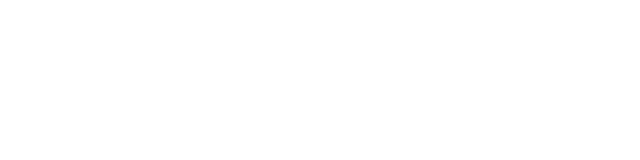
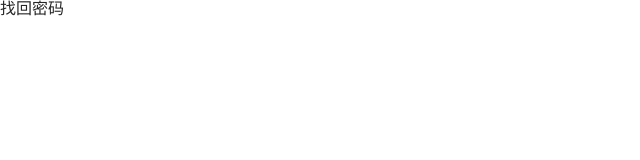
Before and after one commit to aq949342769/byte-training-camp---news-font, a Vue app: page /#/reset in a window 1280 px wide. Before the commit this address had no page. Shown: the top 160 px of the page, without its empty margins (0-640 px from the left). Built offline with nearby package versions, Linux system fonts and the light colour scheme.

Commit message:
路由搭建

```diff
--- /dev/null
+++ b/src/config/style/index.css
@@ -0,0 +1,2 @@
+@import './reset.css';
+@import '../../../node_modules/vant/lib/index.css';
--- /dev/null
+++ b/src/config/style/reset.css
@@ -0,0 +1,43 @@
+html, body, div, span, applet, object, iframe,
+h1, h2, h3, h4, h5, h6, p, blockquote, pre,
+a, abbr, acronym, address, big, cite, code,
+del, dfn, em, img, ins, kbd, q, s, samp,
+small, strike, strong, sub, sup, tt, var,
+b, u, i, center,
+dl, dt, dd, ol, ul, li,
+fieldset, form, label, legend,
+table, caption, tbody, tfoot, thead, tr, th, td,
+article, aside, canvas, details, embed,
+figure, figcaption, footer, header, hgroup,
+menu, nav, output, ruby, section, summary,
+time, mark, audio, video {
+	margin: 0;
+	padding: 0;
+	border: 0;
+	font-size: 100%;
+	font: inherit;
+	vertical-align: baseline;
+}
+/* HTML5 display-role reset for older browsers */
+article, aside, details, figcaption, figure,
+footer, header, hgroup, menu, nav, section {
+	display: block;
+}
+body {
+	line-height: 1;
+}
+ol, ul {
+	list-style: none;
+}
+blockquote, q {
+	quotes: none;
+}
+blockquote:before, blockquote:after,
+q:before, q:after {
+	content: '';
+	content: none;
+}
+table {
+	border-collapse: collapse;
+	border-spacing: 0;
+}
--- a/src/main.js
+++ b/src/main.js
@@ -3,7 +3,7 @@
 import router from './router'
 import store from './store'
 import { vant } from '@/config/vant.config.js'
-import 'vant/lib/index.css'
+import './config/style/index.css'
 
 const app = createApp(App)
 vant(app)
--- a/src/router/index.js
+++ b/src/router/index.js
@@ -1,17 +1,60 @@
-import { createRouter, createWebHashHistory } from 'vue-router'
-import News from '../views/news/index.vue'
+import { createRouter, createWebHashHistory } from "vue-router";
+
+import Home from "../views/home/index.vue";
+import Login from "../views/login/index.vue";
+import Register from "../views/register/index.vue";
+import Reset from "../views/reset/index.vue";
+import NewsDetail from "../views/news_detail/index.vue";
+import CommentDetail from "../views/comment_detail/index.vue";
+import My from "../views/my/index.vue";
+import Setting from "../views/setting/index.vue";
 
 const routes = [
   {
-    path: '/',
-    name: 'News',
-    component: News
+    path: "/",
+    name: "home",
+    component: Home,
   },
-]
+  {
+    path: "/login",
+    name: "login",
+    component: Login,
+  },
+  {
+    path: "/register",
+    name: "Register",
+    component: Register,
+  },
+  {
+    path: "/reset",
+    name: "Reset",
+    component: Reset,
+  },
+  {
+    path: "/news",
+    name: "NewsDetail",
+    component: NewsDetail,
+  },
+  {
+    path: "/comment",
+    name: "CommentDetail",
+    component: CommentDetail,
+  },
+  {
+    path: "/my",
+    name: "My",
+    component: My,
+  },
+  {
+    path: "/setting",
+    name: "Setting",
+    component: Setting,
+  },
+];
 
 const router = createRouter({
   history: createWebHashHistory(),
-  routes
-})
+  routes,
+});
 
-export default router
+export default router;
--- /dev/null
+++ b/src/views/comment_detail/index.vue
@@ -0,0 +1,13 @@
+<template>
+  评论详情
+</template>
+
+<script>
+export default {
+
+}
+</script>
+
+<style>
+
+</style>
--- /dev/null
+++ b/src/views/login/index.vue
@@ -0,0 +1,13 @@
+<template>
+  登陆
+</template>
+
+<script>
+export default {
+
+}
+</script>
+
+<style>
+
+</style>
--- /dev/null
+++ b/src/views/my/index.vue
@@ -0,0 +1,13 @@
+<template>
+  个人中心
+</template>
+
+<script>
+export default {
+
+}
+</script>
+
+<style>
+
+</style>
--- /dev/null
+++ b/src/views/news_detail/index.vue
@@ -0,0 +1,13 @@
+<template>
+  新闻详情
+</template>
+
+<script>
+export default {
+
+}
+</script>
+
+<style>
+
+</style>
--- /dev/null
+++ b/src/views/register/index.vue
@@ -0,0 +1,13 @@
+<template>
+  注册
+</template>
+
+<script>
+export default {
+
+}
+</script>
+
+<style>
+
+</style>
--- /dev/null
+++ b/src/views/reset/index.vue
@@ -0,0 +1,13 @@
+<template>
+  找回密码
+</template>
+
+<script>
+export default {
+
+}
+</script>
+
+<style>
+
+</style>
--- /dev/null
+++ b/src/views/setting/index.vue
@@ -0,0 +1,13 @@
+<template>
+  应用设置
+</template>
+
+<script>
+export default {
+
+}
+</script>
+
+<style>
+
+</style>
```
Also changed, not shown: src/views/home/index.vue (renamed from src/views/news/index.vue).
